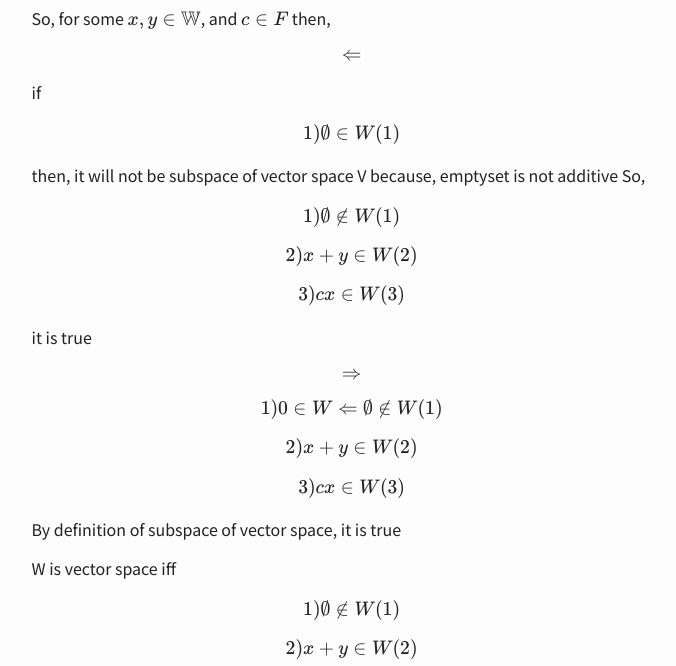
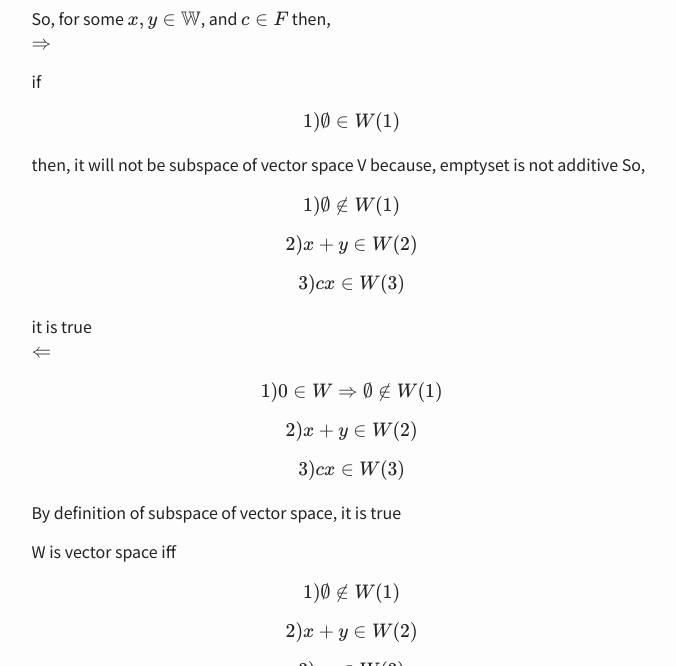
Before and after one commit to omnyx2/omnyx2.github.io, a Jekyll site: the page built from _math/2019-03-13-linear-algebra.md, in a window 1280 px wide and 900 px high, scrolled down 3764 px, cut to the strip 234-900 px from the top of the window. Shown: the whole strip, without its empty margins (314-990 px from the left). Built offline with Jekyll 4.4.1, drawn with Linux system fonts in a browser that asks for light colours; formulas are drawn with MathJax 3; comment, search, counter and statistics services are not loaded.

Commit message:
homework

```diff
--- a/_math/2019-03-13-linear-algebra.md
+++ b/_math/2019-03-13-linear-algebra.md
@@ -217,8 +217,7 @@ If when W is vector space of V then vector addition and scalar multiplication sh
 
 So, for some $$x, y \in \mathbb{W}$$, and $$ c \in F$$
 then,
-
-$$ \Leftarrow  $$
+$$ \Rightarrow  $$
 
 if
 
@@ -235,10 +234,9 @@ $$2) x+y \in {W} (2)$$
 $$3) cx  \in {W} (3)$$
 
 it is true
+$$ \Leftarrow $$
 
-$$ \Rightarrow $$
-
-$$1) 0 \in W \Leftarrow \emptyset \notin W (1)$$
+$$1) 0 \in W \Rightarrow \emptyset \notin W (1)$$
 
 $$2) x+y \in {W} (2)$$
 
```
